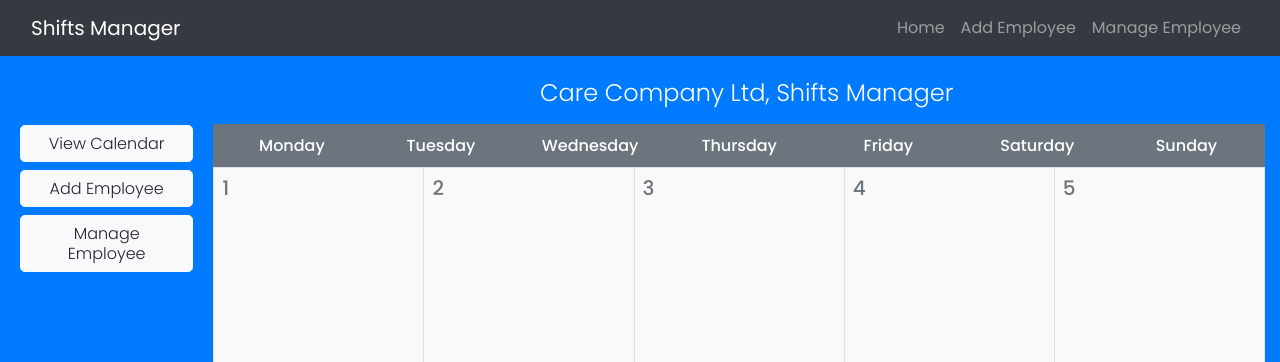
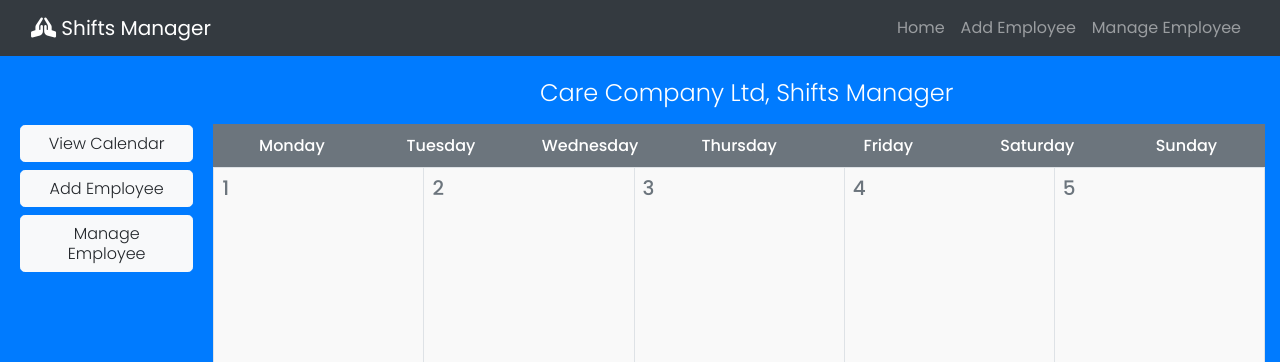
Before and after one commit to iulianpro/shifts-manager, a Flask app: page / in a window 1280 px wide. Shown: the top 362 px of the page. Run offline with Flask 2, Linux system fonts and the light colour scheme; data that the repository does not hold is empty; some libraries are stand-ins or nearby versions.

Commit message:
Added logo

```diff
--- a/templates/layout/navbar.html
+++ b/templates/layout/navbar.html
@@ -2,7 +2,7 @@
 
 <nav class="navbar navbar-expand-lg navbar-dark bg-dark fixed-top">
     <div class="container-fluid">
-        <a class="navbar-brand" href="{{url_for('get_shifts')}}">Shifts Manager</a>
+        <a class="navbar-brand" href="{{url_for('get_shifts')}}"><i class="fas fa-praying-hands"></i> Shifts Manager</a>
         <button class="navbar-toggler" type="button" data-toggle="collapse" data-target="#navbarResponsive"
             aria-controls="navbarResponsive" aria-expanded="false" aria-label="Toggle navigation">
             <span class="navbar-toggler-icon"></span>
```
